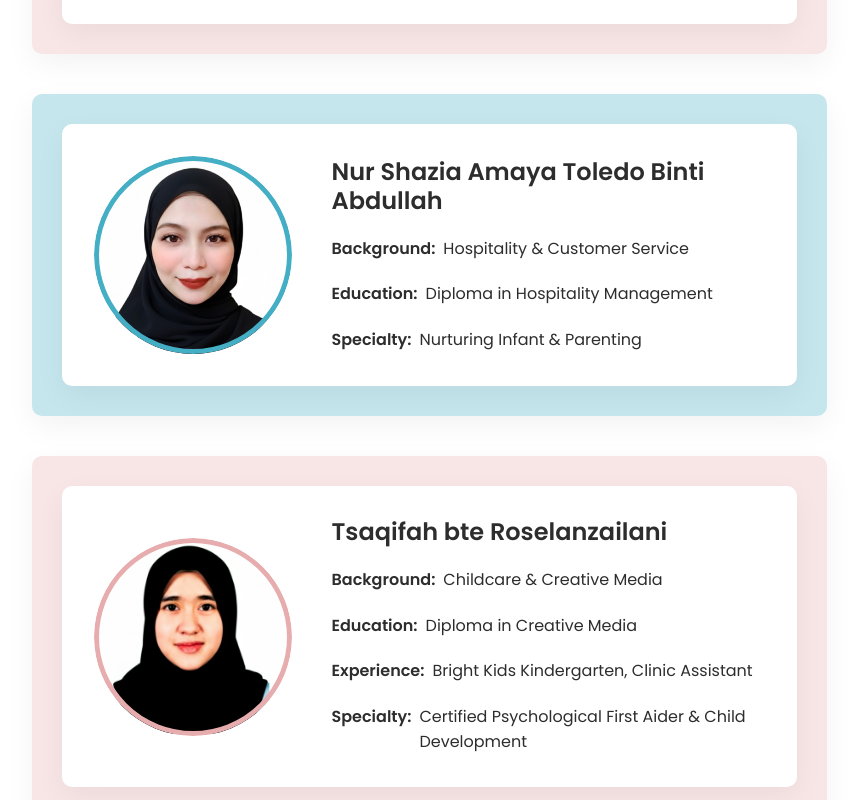
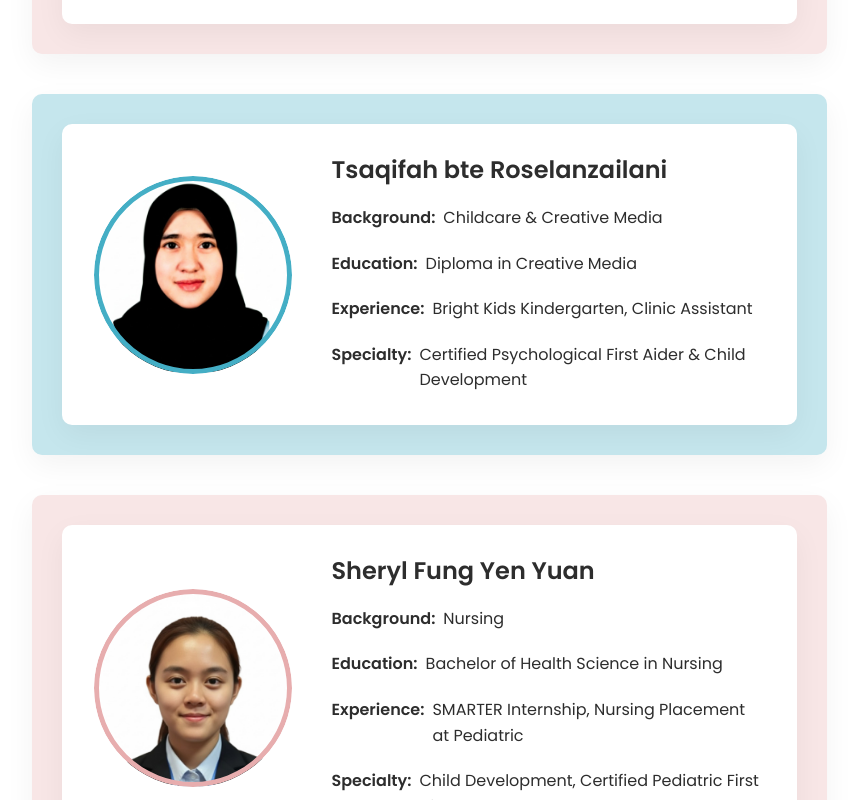
Before and after one commit to Hype580/asuhonthemove, a Next.js app: page /nannies in a window 1280 px wide. Shown: the part 1720-2520 px from the top of the page, without its empty margins (211-1069 px from the left). Built offline with nearby package versions, Linux system fonts and the light colour scheme.

Commit message:
Update NannyList.tsx

```diff
--- a/src/components/nannies/NannyList.tsx
+++ b/src/components/nannies/NannyList.tsx
@@ -63,28 +63,6 @@ const nannies = [
     specialty: {
       label: 'Specialty',
       value: 'Newborn Care'
-    },
-    zoom: true,
-    objectPosition: '50% 40%'
-  },
-  {
-    name: 'Nur Shazia Amaya Toledo Binti Abdullah',
-    image: '/New_Nannies/Nur Shazia Amaya Toledo Binti Abdullah.jpg',
-    background: {
-      label: 'Background',
-      items: ['Hospitality & Customer Service']
-    },
-    education: {
-      label: 'Education',
-      value: 'Diploma in Hospitality Management'
-    },
-    experience: {
-      label: 'Experience',
-      value: ''
-    },
-    specialty: {
-      label: 'Specialty',
-      value: 'Nurturing Infant & Parenting'
     },
     zoom: true,
     objectPosition: '50% 40%'
@@ -291,52 +269,6 @@ const nannies = [
     objectPosition: '50% 40%'
   },
   {
-    name: 'Hana Humaira Binti Haji Shamsul Osmawi',
-    image: '/New_Nannies/Hana Humaira Binti Haji Shamsul Osmawi.jpg',
-    background: {
-      label: 'Background',
-      items: ['Nursing']
-    },
-    education: {
-      label: 'Education',
-      value: 'Bachelor of Health Science in Nursing'
-    },
-    experience: {
-      label: 'Experience',
-      value: 'Maternal and Child Health Clinic'
-    },
-    specialty: {
-      label: 'Specialty',
-      value: 'Nursing Support'
-    },
-    zoom: true,
-    zoomLevel: 1.1,
-    objectPosition: '50% 90%'
-  },
-  {
-    name: 'Nur Afiqah Binti Sanoran',
-    image: '/New_Nannies/Nur Afiqah Binti Sanoran.jpg',
-    background: {
-      label: 'Background',
-      items: ['Nursing']
-    },
-    education: {
-      label: 'Education',
-      value: 'Bachelor of Health Science in Midwifery'
-    },
-    experience: {
-      label: 'Experience',
-      value: 'Maternal Child Health'
-    },
-    specialty: {
-      label: 'Specialty',
-      value: 'Midwifery Care & Infant Support'
-    },
-    zoom: true,
-    zoomLevel: 1.1,
-    objectPosition: '50% 90%'
-  },
-  {
     name: 'Munirah Binti Madeli',
     image: '/New_Nannies/Munirah Binti Madeli.jpg',
     background: {
@@ -360,29 +292,6 @@ const nannies = [
     objectPosition: '50% 90%'
   },
   {
-    name: 'Nurshafiqah Binti Husin',
-    image: '/New_Nannies/Nurshafiqah Binti Husin.jpg',
-    background: {
-      label: 'Background',
-      items: ['Teacher']
-    },
-    education: {
-      label: 'Education',
-      value: 'Higher National Diploma in Religious Teacher'
-    },
-    experience: {
-      label: 'Experience',
-      value: 'Babysitting'
-    },
-    specialty: {
-      label: 'Specialty',
-      value: 'Islamic Values & Early Learning'
-    },
-    zoom: true,
-    zoomLevel: 1.1,
-    objectPosition: '50% 80%'
-  },
-  {
     name: 'Dk Nur Haziah Binti Pg Hassani',
     image: '/New_Nannies/Dk Nur Haziah Binti Pg Hassani.jpg',
     background: {
@@ -404,29 +313,6 @@ const nannies = [
     zoom: true,
     zoomLevel: 1.1,
     objectPosition: '50% 90%'
-  },
-  {
-    name: 'Lim Zhi Ying',
-    image: '/New_Nannies/Lim Zhi Ying.jpg',
-    background: {
-      label: 'Background',
-      items: ['Childcare', 'Assistant First Aid Trainer']
-    },
-    education: {
-      label: 'Education',
-      value: 'Master of Health Science in Nursing'
-    },
-    experience: {
-      label: 'Experience',
-      value: 'RIPAS Hospital & Health Centers'
-    },
-    specialty: {
-      label: 'Specialty',
-      value: 'First Aid'
-    },
-    zoom: true,
-    zoomLevel: 1.1,
-    objectPosition: '50% 70%'
   },
   {
     name: 'Didi Iswanie Syahira',
@@ -542,28 +428,6 @@ const nannies = [
     zoom: true,
     zoomLevel: 1.1,
     objectPosition: '50% 85%'
-  },
-  {
-    name: 'Rosiani Junaidi',
-    image: '/New_Nannies/Rosiani Junaidi.png',
-    background: {
-      label: 'Background',
-      items: ['Caregiver']
-    },
-    education: {
-      label: 'Education',
-      value: ''
-    },
-    experience: {
-      label: 'Experience',
-      value: '1 year in caregiving'
-    },
-    specialty: {
-      label: 'Specialty',
-      value: ''
-    },
-    zoom: false,
-    objectPosition: '0% 10%'
   },
   {
     name: 'Husniyah Hassani',
@@ -696,30 +560,6 @@ const nannies = [
     objectPosition: '50% 80%',
     zoom: true,
     zoomLevel: 1.05,
-  },
-  {
-    name: 'Siti Nur Amalina',
-    image: '/New_Nannies/Siti Nur Amalina.jpg',
-    background: {
-      label: 'Background',
-      items: ['Nursing']
-    },
-    education: {
-      label: 'Education',
-      value: 'Bachelor of Health Science in Nursing'
-    },
-    experience: {
-      label: 'Experience',
-      value: ''
-    },
-    specialty: {
-      label: 'Specialty',
-      value: 'Daycare Experience and SMARTER'
-    },
-    objectPosition: '50% 90%',
-    zoom: true,
-    zoomLevel: 1.15,
-
   },
   {
     name: 'Nur Aiman Syahirah',
```
